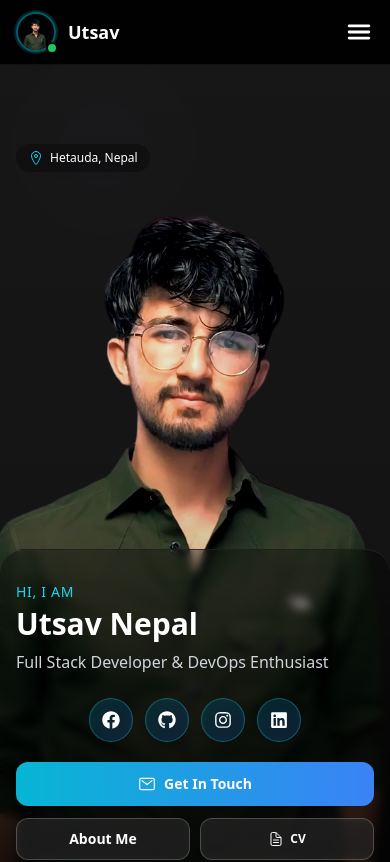
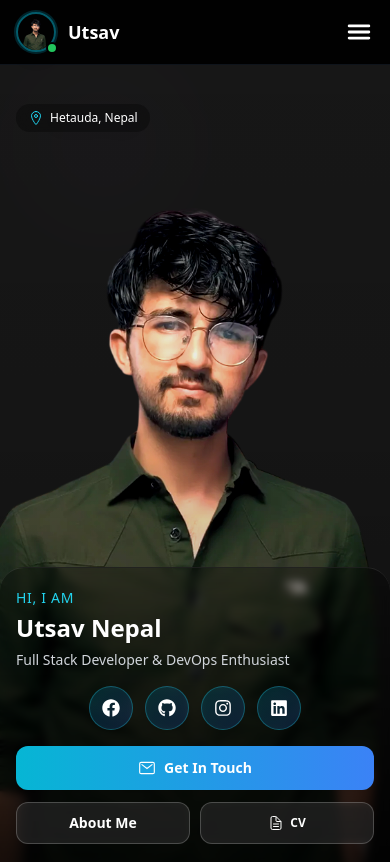
Before and after one commit to UtsavNepal/portfolio, a React (Vite) app: page / in a window 390 px wide. Shown: the top 862 px of the page. Built offline with nearby package versions, Linux system fonts and the light colour scheme.

Commit message:
portfoliop

```diff
--- a/src/components/About/About.jsx
+++ b/src/components/About/About.jsx
@@ -25,7 +25,7 @@ const AboutMe = () => {
   return (
     <section
       id="about"
-      className="relative w-full min-h-screen flex flex-col md:flex-row pt-16 overflow-x-hidden"
+      className="relative w-full min-h-screen flex flex-col md:flex-row pt-10 md:pt-12 overflow-x-hidden"
     >
       {/* Mobile Background */}
       <div
@@ -42,22 +42,22 @@ const AboutMe = () => {
 
       {/* Mobile Content */}
       <div className="md:hidden relative w-full flex flex-col min-h-screen justify-end z-10">
-        <div className="flex items-center absolute left-4 top-20 bg-black/30 backdrop-blur-md px-3 py-1.5 rounded-full z-20">
+        <div className="flex items-center absolute left-4 top-16 bg-black/30 backdrop-blur-md px-3 py-1.5 rounded-full z-20">
           <IoLocationOutline className="text-cyan-400 w-4 h-4 mr-1.5" />
           <span className="text-white font-medium text-xs drop-shadow-lg">Hetauda, Nepal</span>
         </div>
 
-        <div className="w-full px-4 pb-8 pt-8 mt-auto bg-gradient-to-t from-black/85 via-black/60 to-black/30 backdrop-blur-sm rounded-t-3xl flex flex-col border-t border-white/10">
+        <div className="w-full px-4 pb-6 pt-5 mt-auto bg-gradient-to-t from-black/85 via-black/60 to-black/30 backdrop-blur-sm rounded-t-3xl flex flex-col border-t border-white/10">
           <div className="flex-1 min-w-0">
             {/* Name Section */}
-            <div className="mb-6">
+            <div className="mb-4">
               <h2 className="text-sm text-cyan-400 font-medium mb-1 uppercase tracking-wider">Hi, I am</h2>
-              <h1 className="text-3xl font-bold text-white mb-2 drop-shadow-lg">Utsav Nepal</h1>
-              <h3 className="text-base text-gray-300 mb-4 drop-shadow-lg">Full Stack Developer & DevOps Enthusiast</h3>
+              <h1 className="text-2xl font-bold text-white mb-1.5 drop-shadow-lg">Utsav Nepal</h1>
+              <h3 className="text-sm text-gray-300 mb-3 drop-shadow-lg">Full Stack Developer & DevOps Enthusiast</h3>
             </div>
 
             {/* Social Media Icons */}
-            <div className="flex justify-center gap-3 mb-5">
+            <div className="flex justify-center gap-3 mb-4">
               {SOCIALS.map((item, idx) => (
                 <a
                   key={idx}
```
